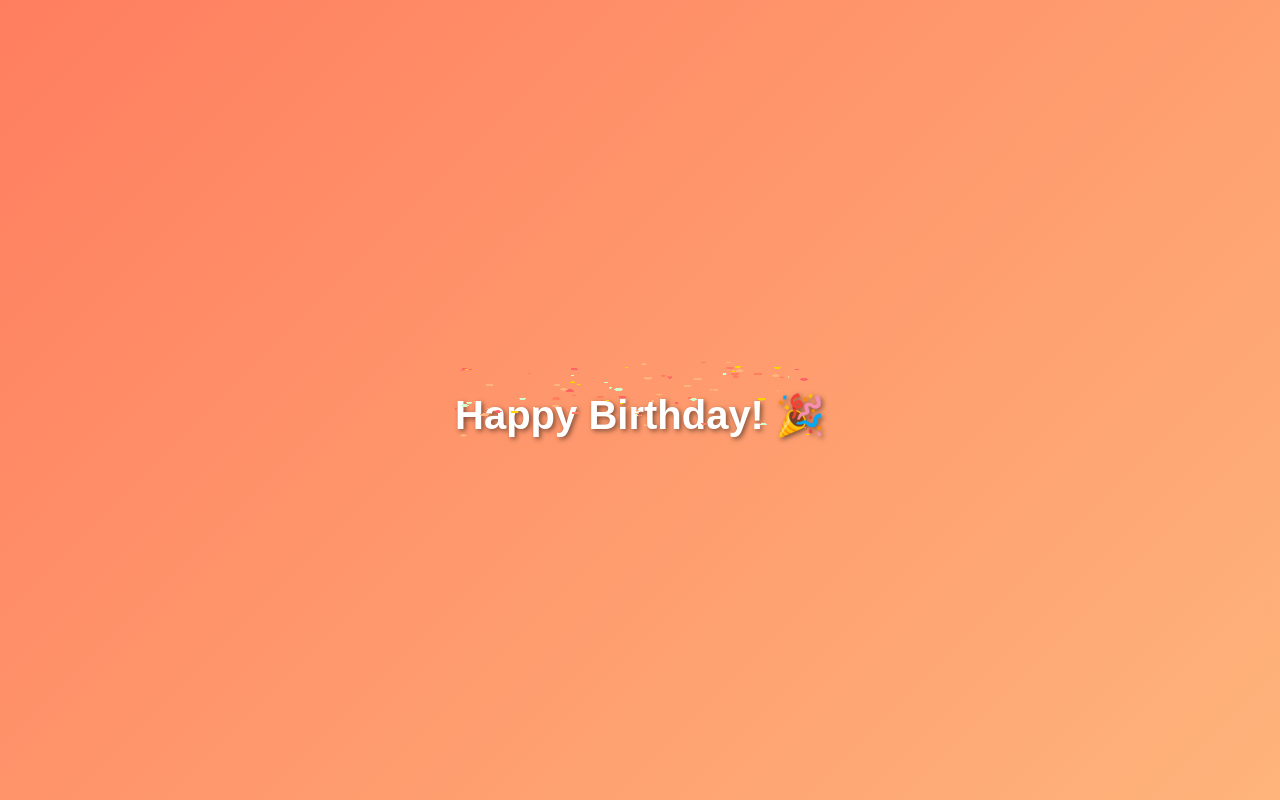
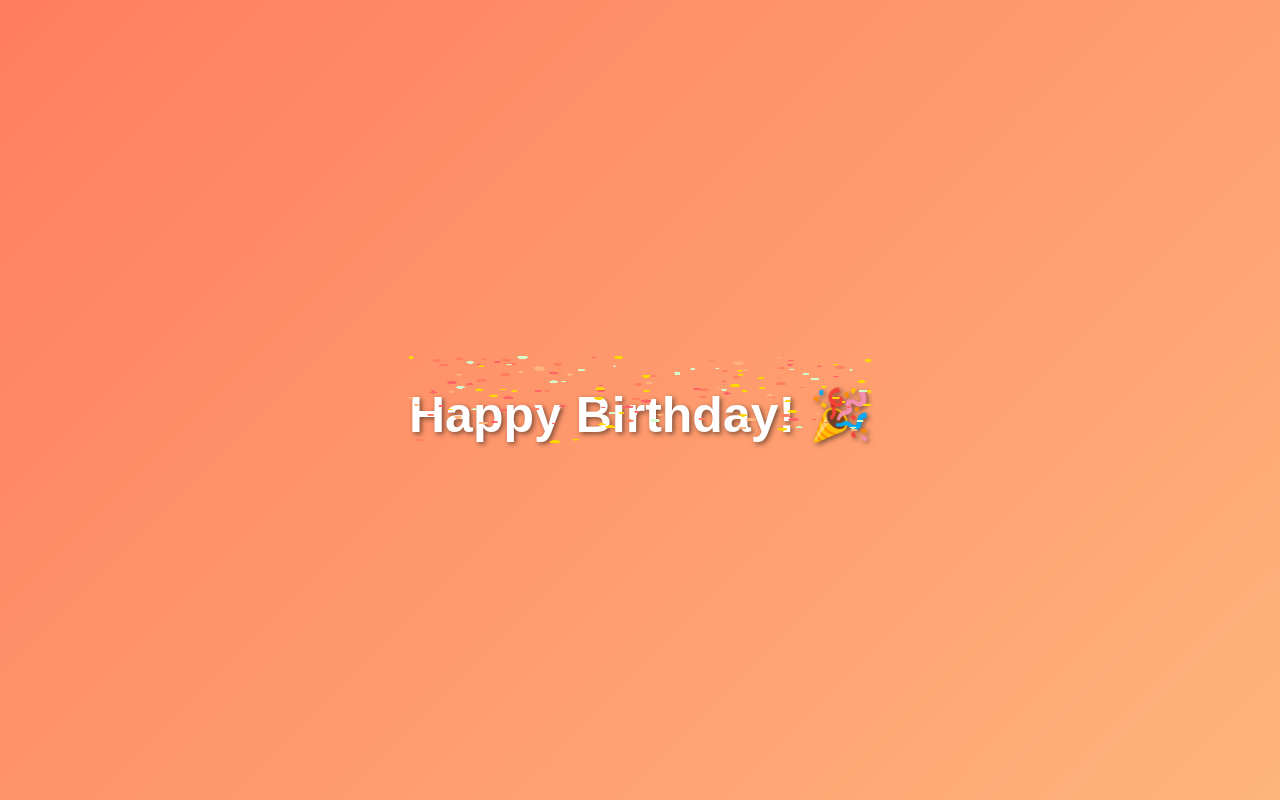
Before and after one commit to ashoksatpute/WishMe, a plain HTML site: page index.html in a window 1280 px wide. Both pictures are taken after a click on the button "Click Here!". Drawn offline with Linux system fonts and the light colour scheme.

Commit message:
Added some cool animation.

```diff
--- a/confetti.js
+++ b/confetti.js
@@ -1,5 +1,5 @@
 const confettiCanvas = document.getElementById('confettiCanvas');
-const ctx = confettiCanvas.getContext('2d');
+const confettiCtx = confettiCanvas.getContext('2d');
 confettiCanvas.width = window.innerWidth;
 confettiCanvas.height = window.innerHeight;
 
@@ -12,37 +12,42 @@ class Confetti {
         this.y = Math.random() * confettiCanvas.height - confettiCanvas.height;
         this.size = Math.random() * 10 + 5;
         this.speed = Math.random() * 3 + 2;
+        this.angle = Math.random() * 360;
+        this.spin = Math.random() * 5 - 2.5;
         this.color = colors[Math.floor(Math.random() * colors.length)];
-        this.angle = Math.random() * 360;
     }
 
     update() {
         this.y += this.speed;
-        this.angle += this.speed;
+        this.angle += this.spin;
         if (this.y > confettiCanvas.height) {
             this.y = 0 - this.size;
         }
     }
 
     draw() {
-        ctx.beginPath();
-        ctx.arc(this.x, this.y, this.size, 0, Math.PI * 2);
-        ctx.fillStyle = this.color;
-        ctx.fill();
-        ctx.closePath();
+        confettiCtx.save();
+        confettiCtx.translate(this.x, this.y);
+        confettiCtx.rotate(this.angle * Math.PI / 180);
+        confettiCtx.beginPath();
+        confettiCtx.arc(0, 0, this.size, 0, Math.PI * 2);
+        confettiCtx.fillStyle = this.color;
+        confettiCtx.fill();
+        confettiCtx.closePath();
+        confettiCtx.restore();
     }
 }
 
 function startConfetti() {
     confettiArray = [];
-    for (let i = 0; i < 100; i++) {
+    for (let i = 0; i < 200; i++) {
         confettiArray.push(new Confetti());
     }
     animateConfetti();
 }
 
 function animateConfetti() {
-    ctx.clearRect(0, 0, confettiCanvas.width, confettiCanvas.height);
+    confettiCtx.clearRect(0, 0, confettiCanvas.width, confettiCanvas.height);
     confettiArray.forEach((confetti) => {
         confetti.update();
         confetti.draw();
--- /dev/null
+++ b/fireworks.js
@@ -0,0 +1,68 @@
+const fireworksCanvas = document.getElementById('fireworksCanvas');
+const fireworksCtx = fireworksCanvas.getContext('2d');
+fireworksCanvas.width = window.innerWidth;
+fireworksCanvas.height = window.innerHeight;
+
+class Firework {
+    constructor() {
+        this.x = Math.random() * fireworksCanvas.width;
+        this.y = Math.random() * fireworksCanvas.height / 2;
+        this.size = Math.random() * 3 + 1;
+        this.speedY = Math.random() * 3 + 2;
+        this.color = `hsl(${Math.random() * 360}, 100%, 50%)`;
+        this.sparks = [];
+    }
+
+    explode() {
+        for (let i = 0; i < 50; i++) {
+            const angle = Math.random() * Math.PI * 2;
+            const speed = Math.random() * 3 + 1;
+            this.sparks.push({
+                x: this.x,
+                y: this.y,
+                angle: angle,
+                speed: speed,
+                size: this.size
+            });
+        }
+    }
+
+    update() {
+        this.sparks.forEach(spark => {
+            spark.x += Math.cos(spark.angle) * spark.speed;
+            spark.y += Math.sin(spark.angle) * spark.speed;
+            spark.size *= 0.95;
+        });
+    }
+
+    draw() {
+        this.sparks.forEach(spark => {
+            fireworksCtx.beginPath();
+            fireworksCtx.arc(spark.x, spark.y, spark.size, 0, Math.PI * 2);
+            fireworksCtx.fillStyle = this.color;
+            fireworksCtx.fill();
+            fireworksCtx.closePath();
+        });
+    }
+}
+
+let fireworks = [];
+
+function startFireworks() {
+    setInterval(() => {
+        const firework = new Firework();
+        firework.explode();
+        fireworks.push(firework);
+    }, 1000);
+
+    animateFireworks();
+}
+
+function animateFireworks() {
+    fireworksCtx.clearRect(0, 0, fireworksCanvas.width, fireworksCanvas.height);
+    fireworks.forEach(firework => {
+        firework.update();
+        firework.draw();
+    });
+    requestAnimationFrame(animateFireworks);
+}
--- a/index.html
+++ b/index.html
@@ -8,13 +8,15 @@
 </head>
 <body>
 <div class="container">
-    <button id="birthdayButton" class="btn">Click Here!</button>
+    <button id="birthdayButton" class="btn animate-pulse">Click Here!</button>
     <h1 id="message" class="hidden">Happy Birthday! 🎉</h1>
     <canvas id="confettiCanvas"></canvas>
+    <canvas id="fireworksCanvas"></canvas>
 </div>
 
 <audio id="birthdaySong" src="https://www.fesliyanstudios.com/play-mp3/387" preload="auto"></audio>
 <script src="confetti.js"></script>
+<script src="fireworks.js"></script>
 <script src="script.js"></script>
 </body>
 </html>
--- a/script.js
+++ b/script.js
@@ -11,6 +11,7 @@ button.addEventListener('click', () => {
     // Play sound
     birthdaySong.play();
 
-    // Start confetti
+    // Start confetti and fireworks
     startConfetti();
+    startFireworks();
 });
--- a/style.css
+++ b/style.css
@@ -30,11 +30,16 @@ body {
     border-radius: 50px;
     cursor: pointer;
     transition: transform 0.3s ease;
+    animation: pulse 2s infinite;
 }
 
-.btn:hover {
-    transform: scale(1.1);
-    background-color: #ff4040;
+@keyframes pulse {
+    0%, 100% {
+        transform: scale(1);
+    }
+    50% {
+        transform: scale(1.1);
+    }
 }
 
 .hidden {
@@ -43,24 +48,27 @@ body {
 
 h1 {
     margin-top: 30px;
-    font-size: 40px;
+    font-size: 50px;
     color: white;
-    animation: fade-in 1s ease-in-out;
     text-shadow: 2px 2px 5px rgba(0, 0, 0, 0.5);
+    animation: textAnimation 2s ease-in-out forwards;
 }
 
-@keyframes fade-in {
-    from {
+@keyframes textAnimation {
+    0% {
+        transform: rotate(0deg) scale(0.5);
         opacity: 0;
-        transform: scale(0.5);
     }
-    to {
+    50% {
+        transform: rotate(180deg) scale(1.2);
         opacity: 1;
-        transform: scale(1);
+    }
+    100% {
+        transform: rotate(360deg) scale(1);
     }
 }
 
-#confettiCanvas {
+#confettiCanvas, #fireworksCanvas {
     position: absolute;
     top: 0;
     left: 0;
```
